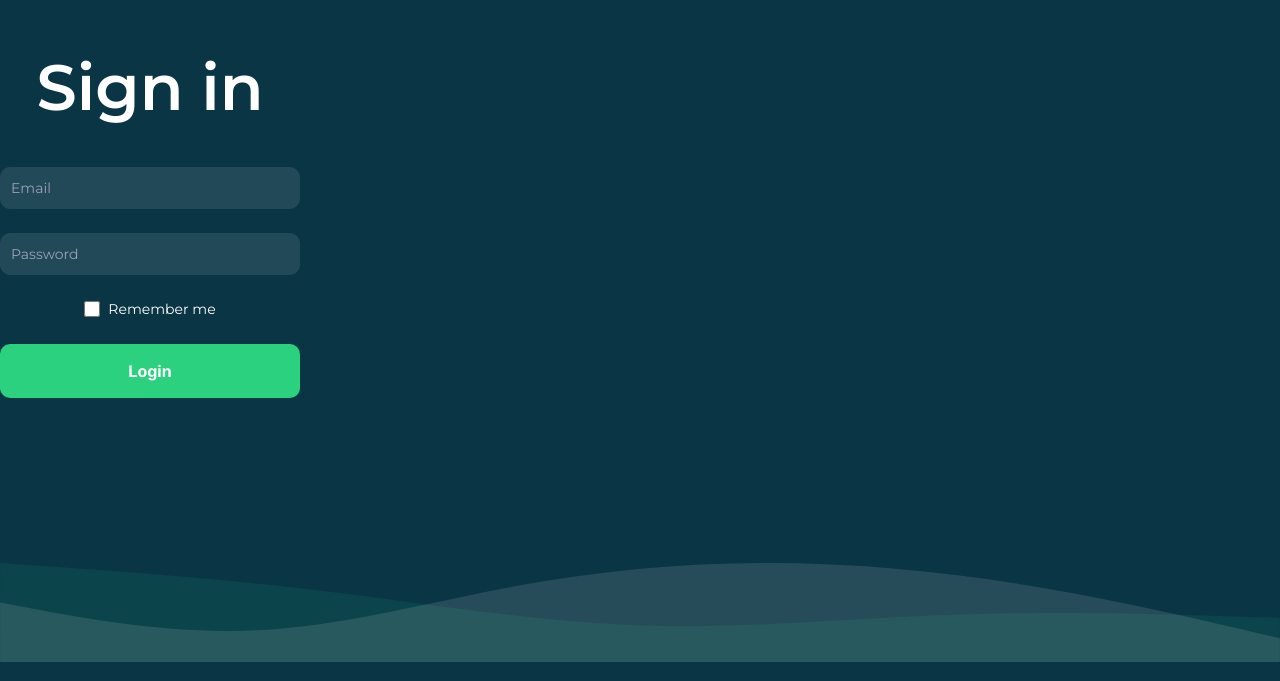
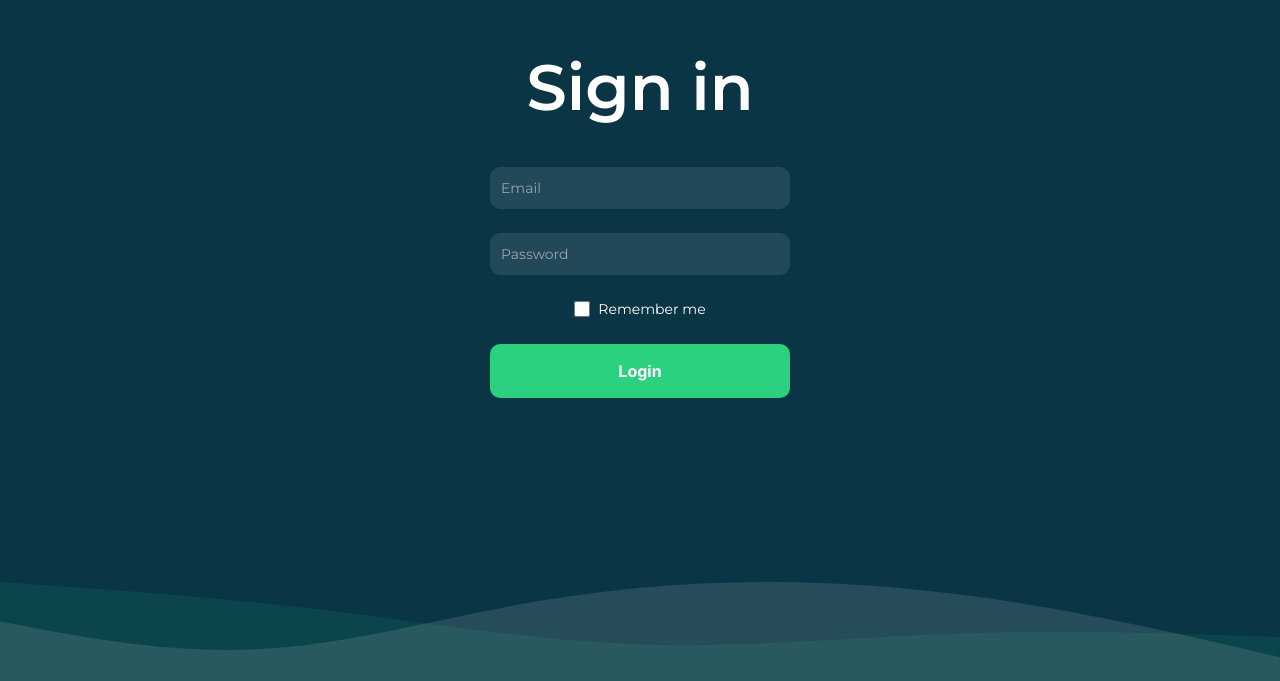
Before and after one commit to Reactongraph/movies-app-assignment, a Next.js app: page / in a window 1280 px wide. Shown: the part 119-800 px from the top of the page. Built offline with nearby package versions, Linux system fonts and the light colour scheme; no server answers.

Commit message:
signout implemented + signin broken ui fixed

```diff
--- a/src/app/movies/page.js
+++ b/src/app/movies/page.js
@@ -6,6 +6,7 @@ import { MoviesData } from "./data";
 import { Empty } from "@/components/Common/Empty";
 import { useRouter } from "next/navigation";
 import Pagination from "@/components/Common/Pagination";
+import { signOut } from "next-auth/react";
 
 export default function Home() {
   // const [getPost, { data, isLoading }] = useGetPostMutation();
@@ -33,7 +34,10 @@ export default function Home() {
                   onClick={() => router.push("/movies/new")}
                 />
               </div>
-              <div className="flex items-center justify-center gap-[12px]">
+              <div
+                className="flex items-center justify-center gap-[12px] cursor-pointer"
+                onClick={() => signOut()}
+              >
                 <p className="font-mont text-[16px] font-bold leading-[24px] md:d-block d-hidden">
                   Logout
                 </p>
--- a/src/app/page.js
+++ b/src/app/page.js
@@ -18,7 +18,6 @@ const Login = () => {
   } = useForm({});
 
   const handleLogin = async (data) => {
-    console.log(data, "data");
     setLoading(true);
     try {
       const signInResponse = await signIn("credentials", {
@@ -26,8 +25,6 @@ const Login = () => {
         password: data.password,
         redirect: false,
       });
-
-      console.log(signInResponse);
 
       if (signInResponse && !signInResponse.error) {
         console.log("Sign-in successful");
@@ -44,7 +41,10 @@ const Login = () => {
   return (
     <>
       <div className="h-screen flex w-full items-center justify-between flex-col">
-        <form onSubmit={handleSubmit(handleLogin)}>
+        <form
+          onSubmit={handleSubmit(handleLogin)}
+          className="max-w-[300px] w-full"
+        >
           <div className="max-w-[300px] w-full h-[calc(100vh_-_118px)] flex flex-col items-center justify-center">
             <p className="font-mont text-[64px] font-semibold leading-[80px] mb-[40px] text-center  ">
               Sign in
@@ -88,8 +88,8 @@ const Login = () => {
               Login
             </button>
           </div>
-          <Footer />
         </form>
+        <Footer />
       </div>
     </>
   );
```
